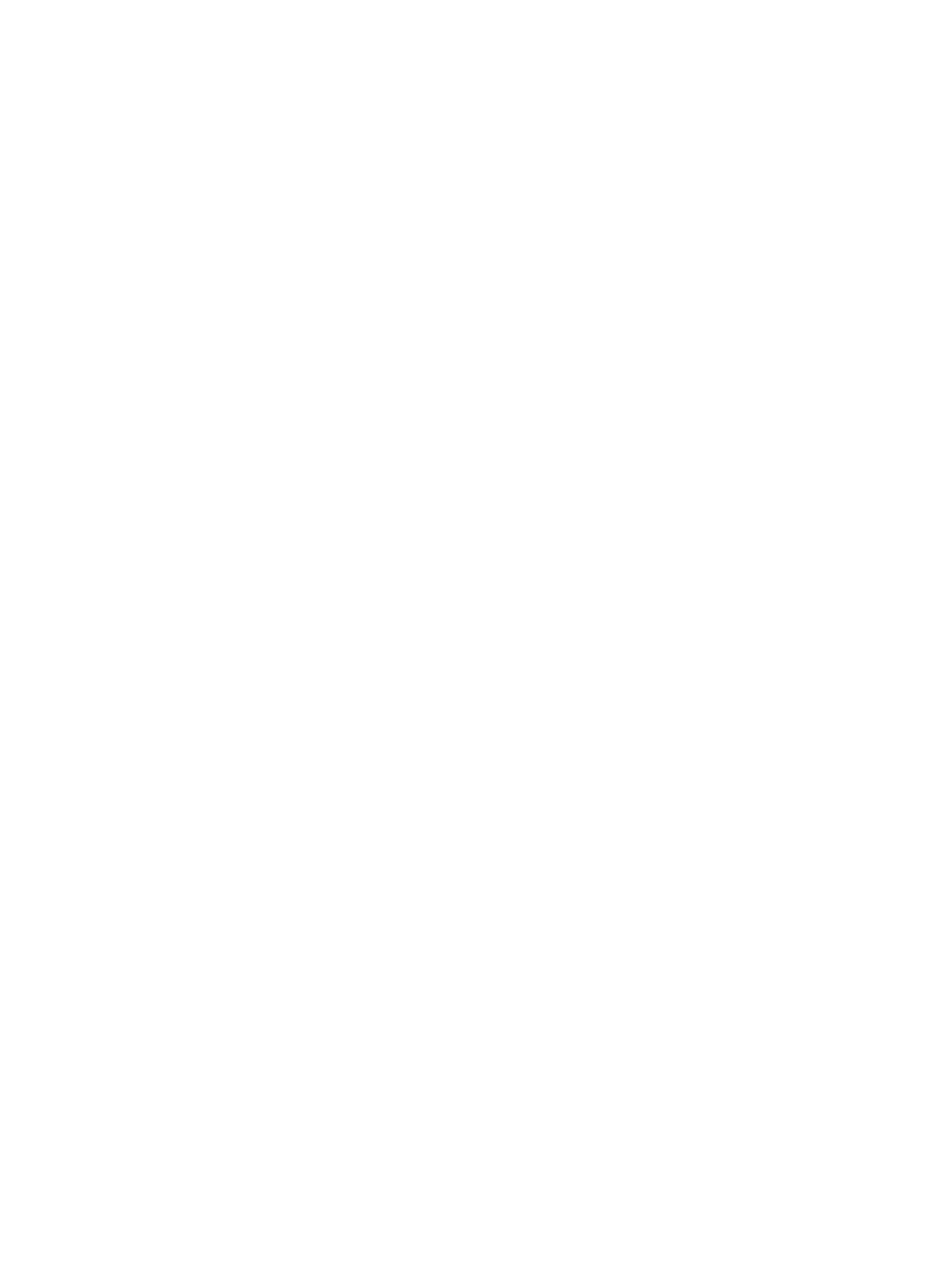
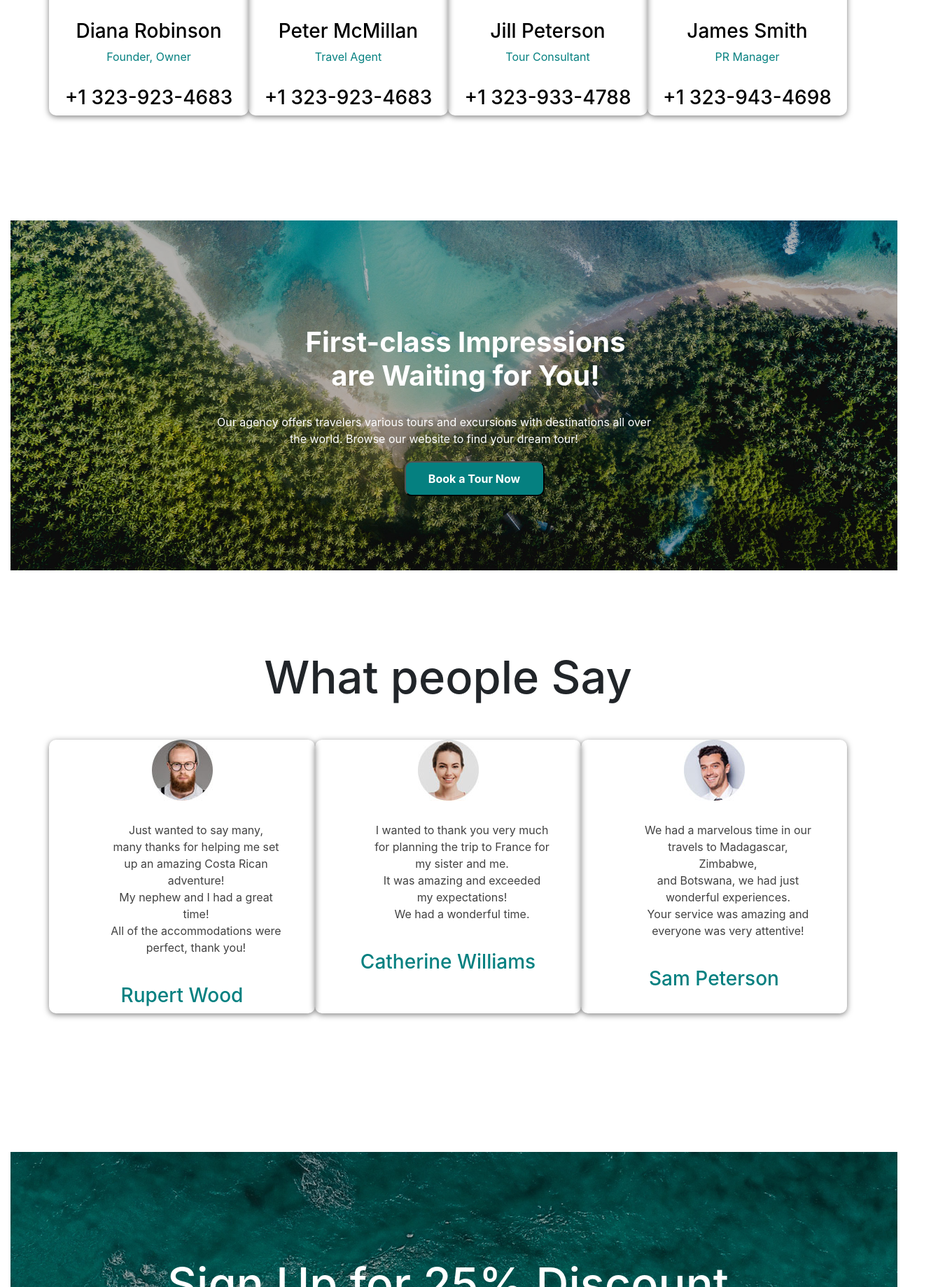
Before and after one commit to PolaZareef/Travelling, a React (Create React App) app: page / in a window 1280 px wide. Shown: the part 3341-5180 px from the top of the page at 70% size, 1340 px wide, since content can reach past the window. Before the commit the page ends 2913 px from the top, so only its background shows below. Built offline with nearby package versions, Linux system fonts and the light colour scheme.

Commit message:
add appjs

```diff
--- a/src/App.js
+++ b/src/App.js
@@ -1,7 +1,13 @@
 import './App.css';
+import Booking from './Components/BookTour/Booktour';
+import Contact from './Components/contact/contact';
+import Discount from './Components/Discount/Discount';
 import Dicsover from './Components/Discover/Discover';
+import Gallery from './Components/gallery/gallery';
 import Header from './Components/Header/Header';
 import HotTours from './Components/HotTours/HotTours';
+import MissPeople from './Components/MissionPeople/MissPeople';
+import PeopleSay from './Components/PeopleSay/PeopleSay';
 import Services from './Components/Services/Services';
 import TopPage from './Components/TopPageImages/TopPage';
 
@@ -13,6 +19,12 @@ function App() {
       <Dicsover />
       <Services />
       <HotTours />
+      <MissPeople />
+      <Booking />
+      <PeopleSay />
+      <Discount />
+      <Gallery />
+      <Contact />
     </div>
   );
 }
```
